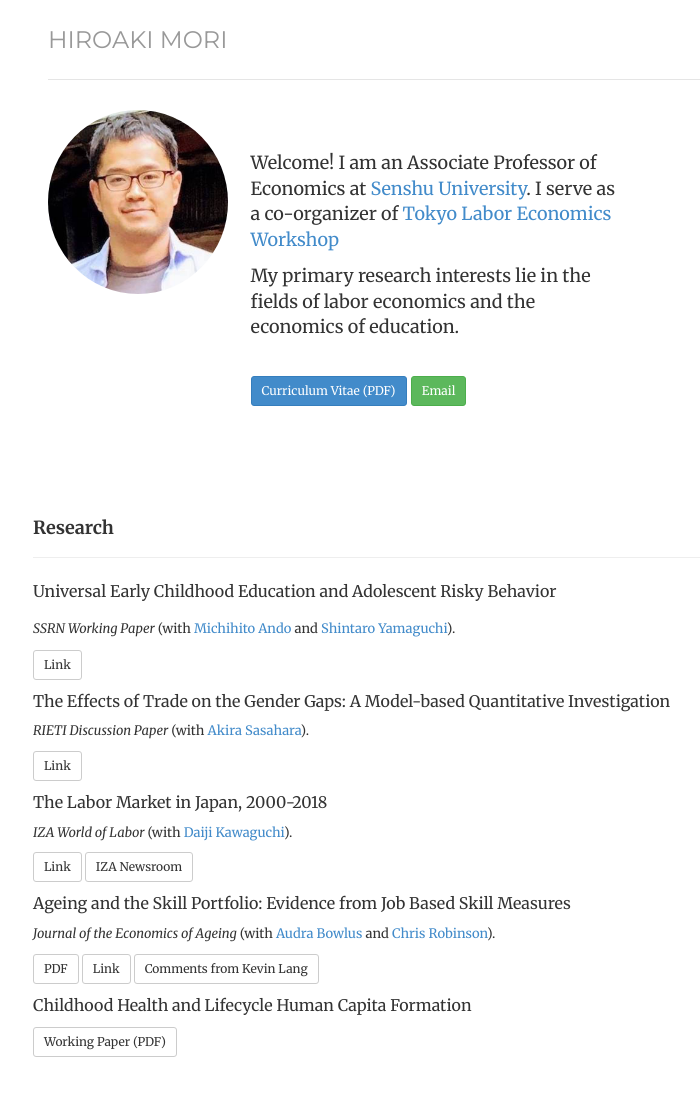
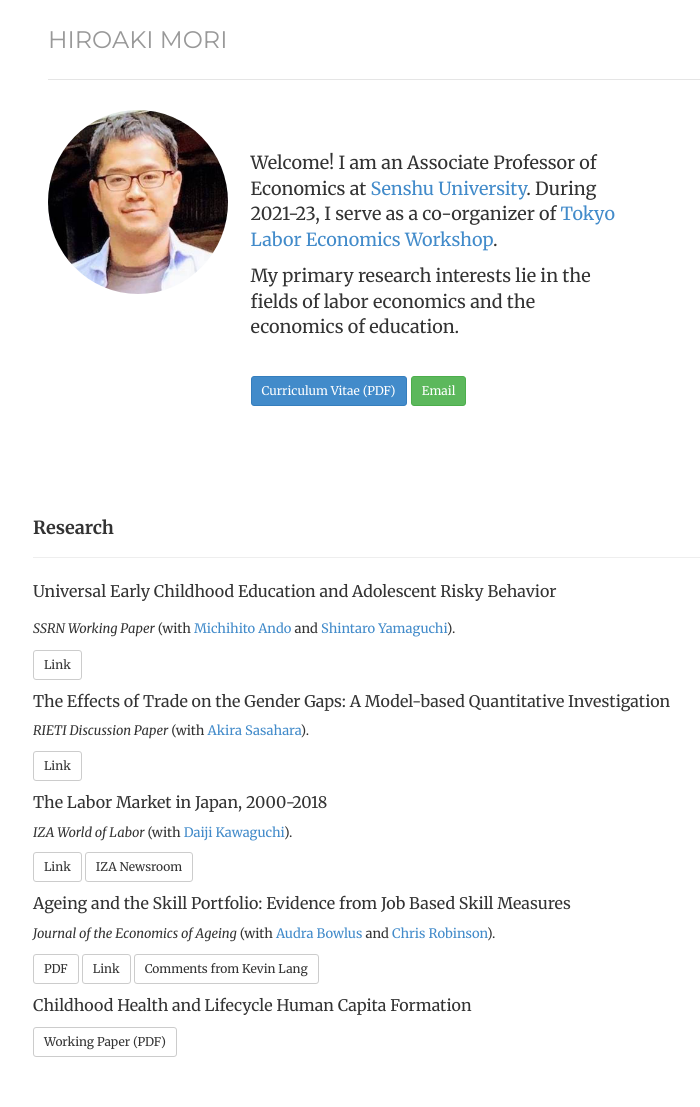
Before and after one commit to morihiroaki/morihiroaki.github.io, a Jekyll site: the page built from index.html, in a window 1280 px wide. Shown: the whole page, without its empty margins (232-932 px from the left). Built offline with Jekyll 4.4.1, drawn with Linux system fonts in a browser that asks for light colours.

Commit message:
Update index.html

```diff
--- a/index.html
+++ b/index.html
@@ -18,7 +18,7 @@
  <div class='col-sm-9'>
 <p><font size="4"> Welcome! I am an Associate Professor of Economics at
  <a href="https://www.senshu-u.ac.jp/english/learn/economics/" target="_blank" title="Link">Senshu University</a>.
- I serve as a co-organizer of <a href="https://sites.google.com/site/tokyolaborwkshp/home/" target="_blank" title="Link">Tokyo Labor Economics Workshop</a>
+ During 2021-23, I serve as a co-organizer of <a href="https://sites.google.com/site/tokyolaborwkshp/home/" target="_blank" title="Link">Tokyo Labor Economics Workshop</a>.
  </p>
 <p> My primary research interests lie in the fields of labor economics and the economics of education. </p>
 <br/>
```
